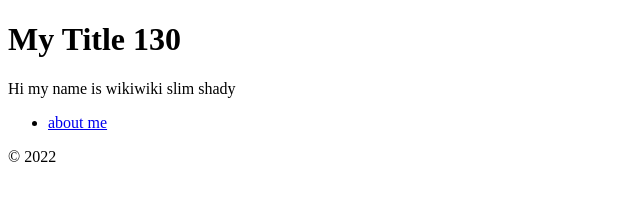
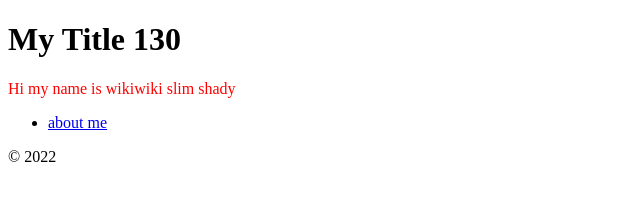
Before and after one commit to Rogeatic/WebDev-130, a plain HTML site: page index.html in a window 1280 px wide. Shown: the whole page, without its empty margins (0-640 px from the left). Drawn offline with Linux system fonts and the light colour scheme.

Commit message:
fixed more

```diff
--- a/index.html
+++ b/index.html
@@ -2,7 +2,7 @@
 <html lang="en">
 <head>
     <!-- link -->
-    <link rel="stylesheet" href= "about_me/aboutMe/index.html">
+    <link rel="stylesheet" href= "about_me/main.css">
     <meta charset="utf-8">
     <title>My WDD 130 Site</title>
 </head>
```
